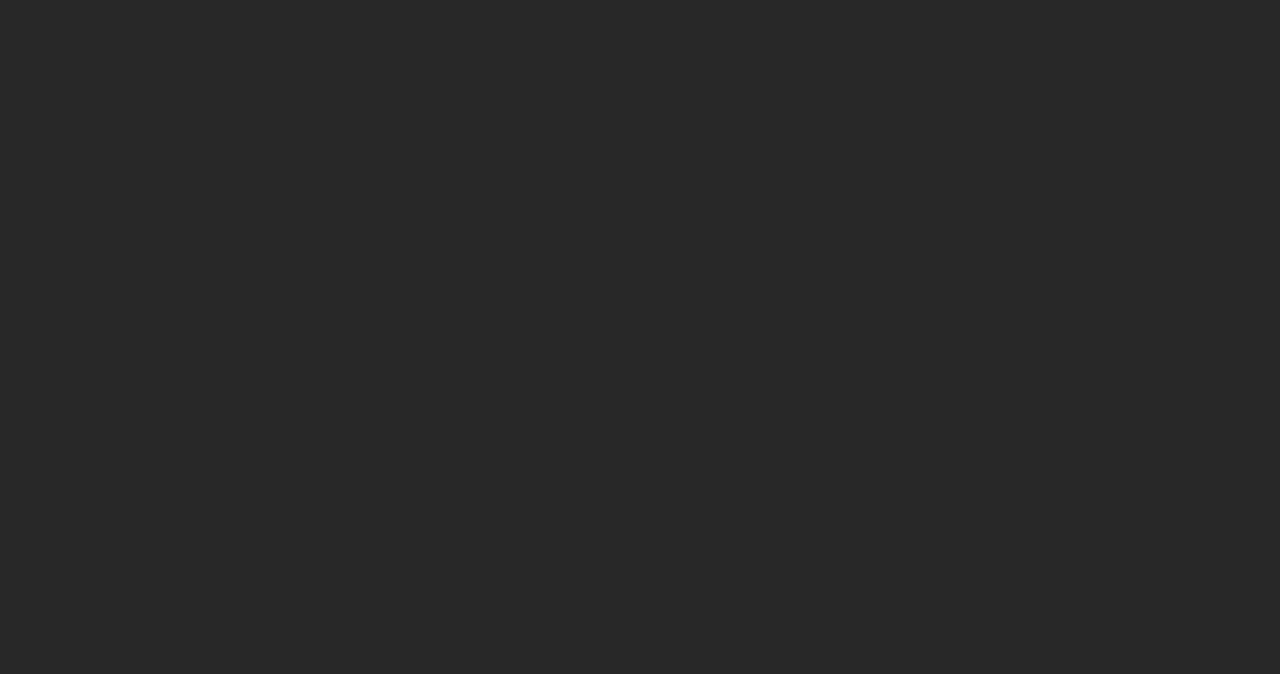
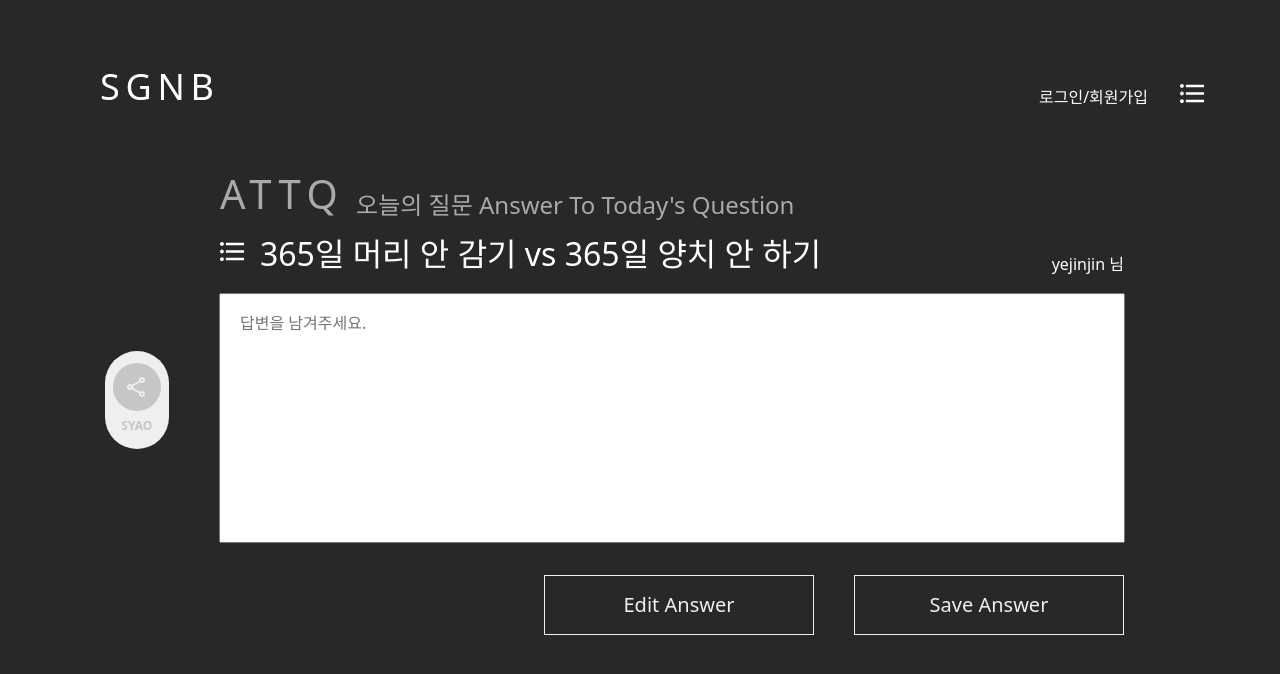
Before and after one commit to yejin463/SGNB, a Vue app in the folder sgnb/: page /attq in a window 1280 px wide. Shown: the top 674 px of the page. Built offline with nearby package versions, Linux system fonts and the light colour scheme.

Commit message:
[FEAT] ATTQ

```diff
--- a/sgnb/src/router/index.js
+++ b/sgnb/src/router/index.js
@@ -2,6 +2,7 @@ import Vue from "vue";
 import VueRouter from "vue-router";
 import MainView from "../views/MainView.vue";
 import ListView from "../views/ListView.vue";
+import TodayQuestionView from "../views/TodayQuestionView.vue";
 
 Vue.use(VueRouter);
 
@@ -16,6 +17,11 @@ const routes = [
     name: "list",
     component: ListView,
   },
+  {
+    path: "/attq",
+    name: "attq",
+    component: TodayQuestionView,
+  },
 ];
 
 const router = new VueRouter({
--- a/sgnb/src/views/ListView.vue
+++ b/sgnb/src/views/ListView.vue
@@ -1,12 +1,12 @@
 <template>
   <transition name="tran" tag="div">
     <div class="wrapper" v-if="isListShow">
-      <a @click.prevent="SET_TOGGLE_MENU_LIST(false)">
+      <a @click="SET_TOGGLE_MENU_LIST(false)">
         <img src="../assets/close-icon.svg" class="close" />
       </a>
       <div class="list">
         <ul>
-          <a href="/">
+          <a href="/attq" @click="SET_TOGGLE_MENU_LIST(false)">
             <li>
               <h1>ATTQ</h1>
               <p>오늘의 질문 Answer To Today's Question</p>
@@ -78,9 +78,7 @@ export default {
 }
 
 .list {
-  position: relative;
-  top: 292px;
-  z-index: 9999;
+  z-index: 99;
   background-color: #282828;
   ul {
     list-style-type: none;
--- /dev/null
+++ b/sgnb/src/views/TodayQuestionView.vue
@@ -0,0 +1,192 @@
+<template>
+  <div>
+    <defalut-header />
+    <div class="wrapper">
+      <div class="shareBox">
+        <div><img src="../assets/share-icon.svg" alt="" /></div>
+        <span>SYAO</span>
+      </div>
+      <article class="contents">
+        <div class="pageDescription">
+          <h1>ATTQ</h1>
+          <span>오늘의 질문 Answer To Today's Question</span>
+        </div>
+        <div class="question">
+          <div>
+            <img src="../assets/list-icon.svg" alt="" />
+            <h1>365일 머리 안 감기 vs 365일 양치 안 하기</h1>
+          </div>
+          <span>yejinjin 님</span>
+        </div>
+        <textarea
+          name=""
+          id=""
+          cols="96"
+          rows="8"
+          placeholder="답변을 남겨주세요."
+        ></textarea>
+        <div class="buttons">
+          <button>Edit Answer</button><button>Save Answer</button>
+        </div>
+      </article>
+    </div>
+  </div>
+</template>
+
+<script>
+import DefalutHeader from "../components/header/DefalutHeader.vue";
+export default {
+  components: {
+    DefalutHeader,
+  },
+  methods: {},
+};
+</script>
+
+<style lang="scss" scoped>
+.wrapper {
+  display: flex;
+  height: 100vh;
+  justify-content: center;
+  align-items: center;
+}
+
+.shareBox {
+  width: 64px;
+  height: 98px;
+  background: #efefef;
+  border-radius: 50px;
+  display: flex;
+  flex-direction: column;
+  align-items: center;
+  gap: 6px;
+  cursor: pointer;
+  position: relative;
+  right: 4%;
+
+  > div {
+    width: 48px;
+    height: 48px;
+    background: #c6c6c6;
+    border-radius: 50%;
+    display: flex;
+    justify-content: center;
+    align-items: center;
+    margin-top: 12px;
+    transition: 0.2s;
+  }
+
+  > span {
+    font-weight: 700;
+    font-size: 12px;
+    display: flex;
+    align-items: flex-end;
+    color: #c6c6c6;
+    transition: 0.2s;
+  }
+}
+
+.shareBox:hover {
+  > div {
+    background: #606060;
+  }
+
+  > span {
+    color: #606060;
+  }
+}
+
+.contents {
+  display: flex;
+  flex-direction: column;
+  justify-content: center;
+  align-items: center;
+  max-width: 904px;
+
+  .pageDescription {
+    opacity: 0.6;
+    color: #fff;
+    display: flex;
+    gap: 12px;
+    width: 100%;
+    cursor: default;
+
+    > h1 {
+      font-weight: 400;
+      font-size: 40px;
+      letter-spacing: 0.16em;
+      margin: 0;
+    }
+
+    > span {
+      font-weight: 400;
+      font-size: 24px;
+      display: flex;
+      align-items: flex-end;
+    }
+  }
+
+  .question {
+    display: flex;
+    align-items: flex-end;
+    justify-content: space-between;
+    color: #fff;
+    width: 100%;
+    margin: 8px 0 18px 0;
+    cursor: default;
+
+    > div {
+      display: flex;
+      align-items: center;
+      gap: 16px;
+
+      > img {
+        cursor: pointer;
+      }
+
+      > h1 {
+        font-weight: 400;
+        font-size: 2em;
+        margin: 0;
+      }
+    }
+  }
+  > textarea {
+    width: calc(100% - 40px);
+    padding: 16px 20px;
+    outline: none;
+    font-weight: 400;
+    font-size: 16px;
+    line-height: 27px;
+
+    color: #282828;
+    resize: none;
+  }
+
+  .buttons {
+    display: flex;
+    gap: 40px;
+    width: 100%;
+    justify-content: flex-end;
+    margin-top: 32px;
+
+    > button {
+      width: 270px;
+      height: 60px;
+      background: #282828;
+      border: 1px solid #efefef;
+      box-sizing: border-box;
+      font-weight: 400;
+      font-size: 20px;
+      color: #efefef;
+      cursor: pointer;
+      transition: 0.2s;
+    }
+
+    > button:hover {
+      background-color: #efefef;
+      color: #282828;
+    }
+  }
+}
+</style>
```
